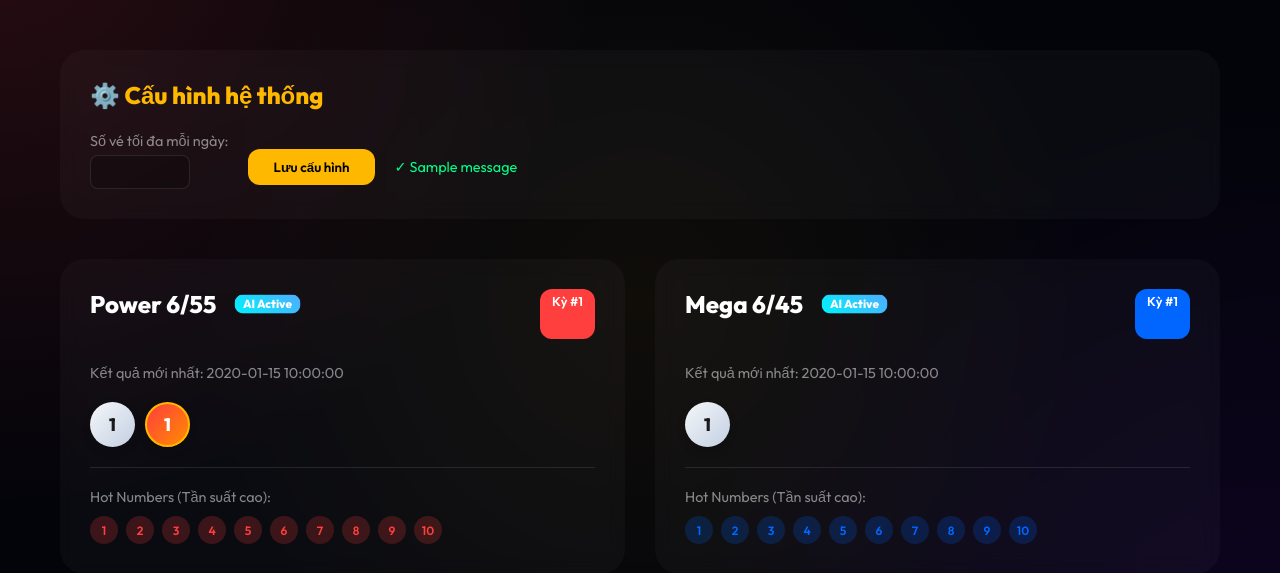
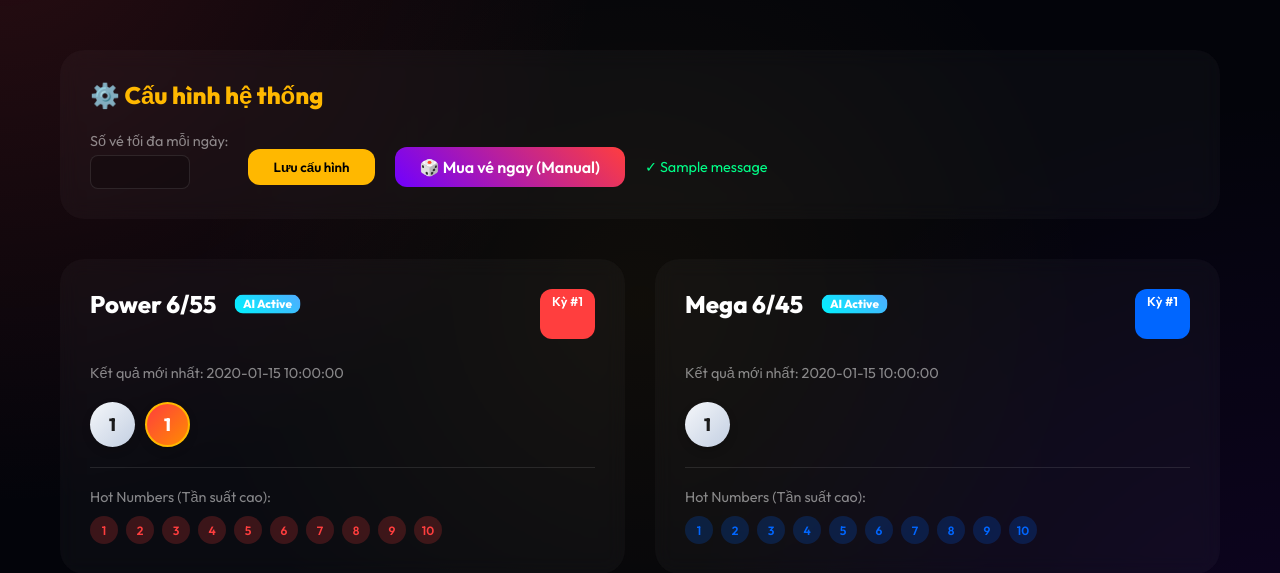
Before and after one commit to phongdev22/vietlot-lottery, a Flask app: page / in a window 1280 px wide. Shown: the part 97-670 px from the top of the page. Run offline with Flask 3, Linux system fonts and the light colour scheme; the visitor is signed in with stand-in values (Sample User, id 1); one stand-in notice (Sample message) is shown; a database or web service that is not in the repository returns one stand-in record (values such as "Sample title").

Commit message:
feat: add self-ping cronjob, auto-buy scheduled job and manual buy button

```diff
--- a/app.py
+++ b/app.py
@@ -2,12 +2,16 @@ from flask import Flask, render_template, jsonify, request, redirect, url_for, f
 import os
 from dotenv import load_dotenv
 from flask_login import LoginManager, UserMixin, login_user, login_required, logout_user, current_user
-from database import get_all_history, get_latest_draw, get_config, update_config, save_draw_result, get_unpushed_tickets, mark_ticket_checked, get_prediction, draw_history
-from analytics import calculate_stats, get_complex_stats
+from database import (
+    get_all_history, get_latest_draw, get_config, update_config,
+    save_draw_result, get_unpushed_tickets, mark_ticket_checked,
+    get_prediction, draw_history, bot_users, played_tickets, save_played_ticket
+)
+from analytics import calculate_stats, get_complex_stats, get_ai_lucky_numbers
 from apscheduler.schedulers.background import BackgroundScheduler
 import requests
 from bs4 import BeautifulSoup
-from datetime import datetime
+from datetime import datetime, time as dtime
 import time
 import re
 
@@ -100,9 +104,73 @@ def check_results_job():
             else:
                 mark_ticket_checked(ticket['_id'], False)
 
+def ping_self_job():
+    """Ping trang web để tránh bị Koyeb cho sleep"""
+    url = "https://indirect-kesley-phongzann-35e454f0.koyeb.app"
+    try:
+        # Thêm User-Agent để giống trình duyệt
+        headers = {'User-Agent': 'VietlottPro/1.0 (Keep-Alive)'}
+        r = requests.get(url, headers=headers, timeout=15)
+        print(f"[{datetime.now()}] 🛠 Ping Self ({url}): {r.status_code}")
+    except Exception as e:
+        print(f"[{datetime.now()}] ❌ Ping Self Failed: {e}")
+
+def auto_buy_job():
+    """Tự động chọn và lưu vé cho Đại ca mỗi ngày"""
+    print(f"[{datetime.now()}] 🤖 Bắt đầu Job mua vé tự động...")
+    config = get_config()
+    limit = config.get('daily_limit', 5)
+
+    # Tìm Đại ca phongzann hoặc user đầu tiên
+    user = bot_users.find_one({"username": "phongzann"})
+    if not user:
+        user = bot_users.find_one() # Lấy đại 1 user nếu ko thấy phongzann
+
+    if not user:
+        print("❌ Không tìm thấy user nào để mua vé.")
+        return
+
+    chat_id = user['chat_id']
+
+    # Xác định loại vé theo ngày (giống bot.py)
+    day = datetime.now().weekday()
+    if day in [0, 2, 4, 6]: # Thứ 2, 4, 6, CN là 6/45 (Mega)
+        game_type = "6/45"
+    else: # Thứ 3, 5, 7 là 6/55 (Power)
+        game_type = "6/55"
+
+    # Kiểm tra xem hôm nay đã chơi bao nhiêu vé rồi
+    today_start = datetime.combine(datetime.now().date(), dtime.min)
+    played_today = played_tickets.count_documents({
+        "chat_id": chat_id,
+        "played_at": {"$gte": today_start}
+    })
+
+    if played_today >= limit:
+        print(f"⚠️ Đại ca {user.get('username')} đã đạt giới hạn {limit} vé hôm nay.")
+        return
+
+    # Lấy số may mắn từ AI
+    nums = get_ai_lucky_numbers(game_type, "balanced")
+    save_played_ticket(chat_id, game_type, nums)
+
+    # Gửi thông báo qua Telegram
+    alert_msg = f"🤖 <b>[AUTO] HỆ THỐNG ĐÃ MUA VÉ CHO ĐẠI CA!</b>\n\n"
+    alert_msg += f"🎰 Loại vé: {game_type}\n"
+    alert_msg += f"🔢 Bộ số may mắn: <b>{', '.join(map(str, nums))}</b>\n"
+    alert_msg += f"✨ Chúc Đại ca may mắn! Em sẽ dò kết quả lúc 19h nha."
+
+    send_bot_alert(chat_id, alert_msg)
+    print(f"✅ Đã mua vé tự động cho {user.get('username')}: {nums}")
+
 # Scheduler
 scheduler = BackgroundScheduler()
-scheduler.add_job(func=check_results_job, trigger="cron", hour=19, minute=0)
+# Job dò kết quả lúc 19h
+scheduler.add_job(func=check_results_job, trigger="cron", hour=19, minute=5)
+# Job tự động mua vé lúc 9h sáng mỗi ngày
+scheduler.add_job(func=auto_buy_job, trigger="cron", hour=9, minute=0)
+# Job ping self mỗi 10 phút để đỡ sleep
+scheduler.add_job(func=ping_self_job, trigger="interval", minutes=10)
 scheduler.start()
 
 @app.route('/')
@@ -150,7 +218,16 @@ def settings():
     limit = request.form.get('daily_limit', type=int)
     if limit:
         update_config(limit)
-        flash('Settings updated, Đại ca!', 'success')
+        flash('Cấu hình đã được cập nhật, Đại ca!', 'success')
+    return redirect(url_for('index'))
+
+@app.route('/manual_buy')
+@login_required
+def manual_buy():
+    """Trigger mua vé thủ công ngay lập tức"""
+    # CHạy job mua vé ngay
+    auto_buy_job()
+    flash('Em đã mua vé may mắn cho Đại ca rồi nhé! Check Telegram nha.', 'success')
     return redirect(url_for('index'))
 
 @app.route('/api/history/<game_type>')
--- a/templates/index.html
+++ b/templates/index.html
@@ -149,6 +149,9 @@
         .status-win { color: #00ff88; font-weight: 600; }
         .status-lose { color: var(--primary); }
         .status-pending { color: var(--secondary); }
+        .status-success { color: #00ff88; }
+        .status-danger { color: #ff3e3e; }
+        .flash-msg { font-size: 0.9rem; margin-top: 15px; display: inline-block; }
 
         .stats-row {
             margin-top: 20px;
@@ -223,11 +226,14 @@
                     <input type="number" name="daily_limit" value="{{ config.daily_limit }}" style="background: rgba(0,0,0,0.2); border: 1px solid rgba(255,255,255,0.1); color: white; padding: 8px 12px; border-radius: 8px; width: 100px; margin-top: 5px;">
                 </div>
                 <button type="submit" style="background: var(--secondary); color: #000; border: none; padding: 10px 25px; border-radius: 12px; font-weight: 600; cursor: pointer; margin-top: 15px;">Lưu cấu hình</button>
+                <a href="/manual_buy" style="background: linear-gradient(45deg, #7000ff, #ff3e3e); color: #fff; text-decoration: none; padding: 10px 25px; border-radius: 12px; font-weight: 600; margin-top: 15px; display: inline-block;">🎲 Mua vé ngay (Manual)</a>
 
-                {% with messages = get_flashed_messages() %}
+                {% with messages = get_flashed_messages(with_categories=True) %}
                   {% if messages %}
-                    {% for message in messages %}
-                      <span style="color: #00ff88; font-size: 0.9rem; margin-top: 15px;">✓ {{ message }}</span>
+                    {% for category, message in messages %}
+                      <span class="flash-msg status-{{ category }}">
+                        {% if category == 'success' %}✓{% else %}✗{% endif %} {{ message }}
+                      </span>
                     {% endfor %}
                   {% endif %}
                 {% endwith %}
```
